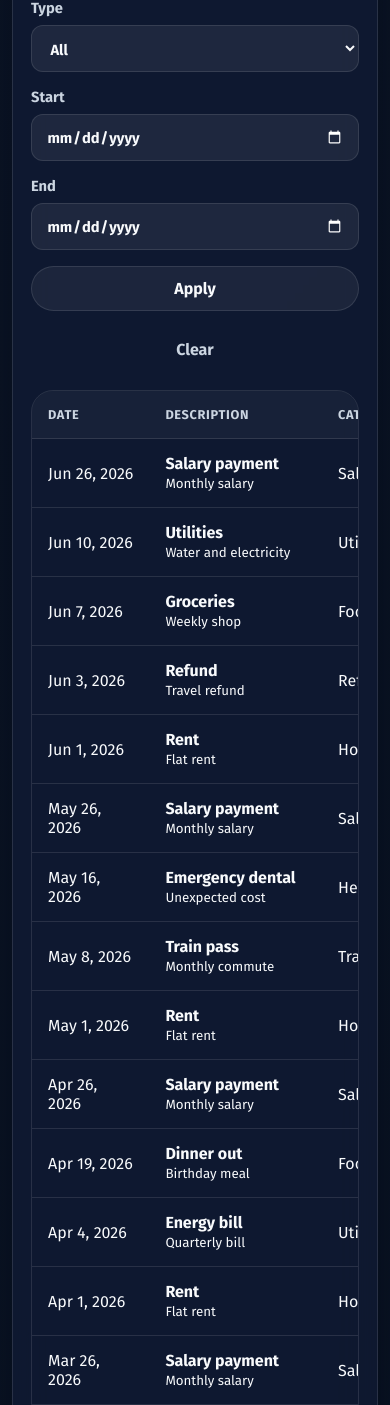
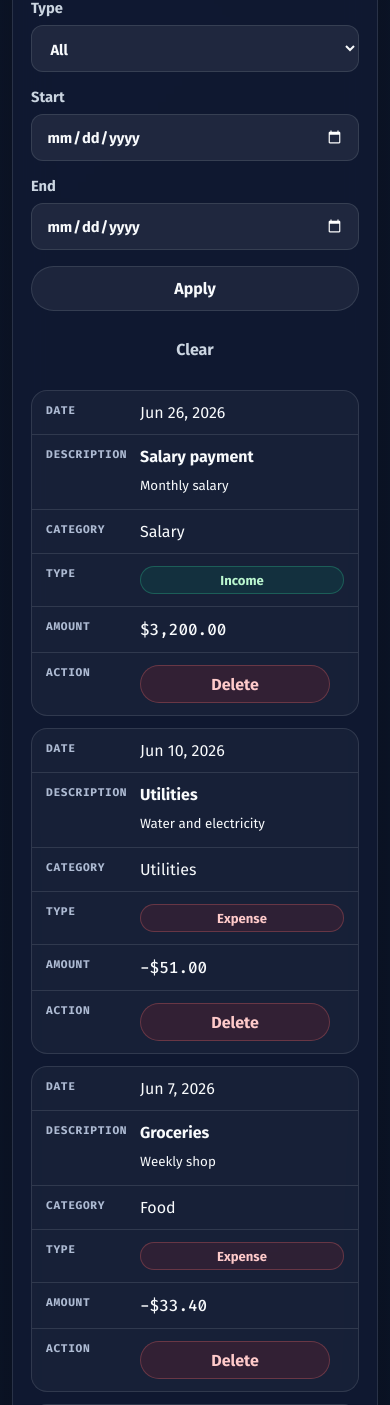
Before and after one commit to furqanfsl/Finance-Tracker, a Flask app: page / in a window 390 px wide. Shown: the part 3908-5313 px from the top of the page. Run offline with Flask 3, Linux system fonts and the light colour scheme; data comes from the database, SQL or seed files in the repository.

Commit message:
Improve local startup and mobile ledger

```diff
--- a/personal_finance_tracker/static/css/styles.css
+++ b/personal_finance_tracker/static/css/styles.css
@@ -825,6 +825,90 @@ tbody tr:last-child td {
     height: 260px !important;
   }
 
+  .table-wrap {
+    overflow: visible;
+    border: 0;
+    border-radius: 0;
+  }
+
+  table {
+    min-width: 0;
+  }
+
+  table,
+  thead,
+  tbody,
+  tr,
+  td {
+    display: block;
+    width: 100%;
+  }
+
+  thead {
+    position: absolute;
+    width: 1px;
+    height: 1px;
+    overflow: hidden;
+    clip: rect(0 0 0 0);
+    white-space: nowrap;
+  }
+
+  tbody {
+    display: grid;
+    gap: 12px;
+  }
+
+  tbody tr {
+    overflow: hidden;
+    border: 1px solid var(--color-border);
+    border-radius: var(--radius-md);
+    background: rgba(255, 255, 255, 0.035);
+  }
+
+  tbody tr:hover {
+    background: rgba(255, 255, 255, 0.055);
+  }
+
+  td {
+    display: grid;
+    grid-template-columns: minmax(82px, 0.34fr) minmax(0, 1fr);
+    gap: 12px;
+    align-items: start;
+    padding: 12px 14px;
+    border-bottom: 1px solid var(--color-border);
+  }
+
+  td::before {
+    content: attr(data-label);
+    color: var(--color-muted);
+    font-family: "Fira Code", "Cascadia Code", monospace;
+    font-size: 0.7rem;
+    font-weight: 700;
+    letter-spacing: 0.06em;
+    text-transform: uppercase;
+  }
+
+  td:last-child {
+    border-bottom: 0;
+  }
+
+  td.empty-cell {
+    display: block;
+  }
+
+  td.empty-cell::before {
+    display: none;
+  }
+
+  .amount-cell {
+    text-align: left;
+  }
+
+  .delete-button {
+    width: 100%;
+    max-width: 190px;
+  }
+
   .toast {
     right: 12px;
     bottom: 12px;
--- a/personal_finance_tracker/static/js/app.js
+++ b/personal_finance_tracker/static/js/app.js
@@ -266,15 +266,15 @@ function renderTransactions(transactions) {
       const signedAmount = transaction.kind === "income" ? transaction.amount : -transaction.amount;
       return `
         <tr>
-          <td>${asDateLabel(transaction.occurred_on)}</td>
-          <td>
+          <td data-label="Date">${asDateLabel(transaction.occurred_on)}</td>
+          <td data-label="Description">
             <strong>${escapeHtml(transaction.description)}</strong>
             ${transaction.notes ? `<br><small>${escapeHtml(transaction.notes)}</small>` : ""}
           </td>
-          <td>${escapeHtml(transaction.category)}</td>
-          <td><span class="kind-pill ${transaction.kind}">${transaction.kind}</span></td>
-          <td class="amount-cell">${money(signedAmount)}</td>
-          <td><button class="delete-button" type="button" data-delete-id="${transaction.id}" aria-label="Delete ${escapeHtml(transaction.description)}">Delete</button></td>
+          <td data-label="Category">${escapeHtml(transaction.category)}</td>
+          <td data-label="Type"><span class="kind-pill ${transaction.kind}">${transaction.kind}</span></td>
+          <td data-label="Amount" class="amount-cell">${money(signedAmount)}</td>
+          <td data-label="Action"><button class="delete-button" type="button" data-delete-id="${transaction.id}" aria-label="Delete ${escapeHtml(transaction.description)}">Delete</button></td>
         </tr>`;
     })
     .join("");
--- a/personal_finance_tracker/templates/base.html
+++ b/personal_finance_tracker/templates/base.html
@@ -5,6 +5,7 @@
     <meta name="viewport" content="width=device-width, initial-scale=1">
     <meta name="description" content="A Flask personal finance tracker with transaction logging and Chart.js dashboards.">
     <title>{% block title %}Personal Finance Tracker{% endblock %}</title>
+    <link rel="icon" href="{{ url_for('static', filename='img/favicon.svg') }}" type="image/svg+xml">
     <link rel="stylesheet" href="{{ url_for('static', filename='css/styles.css') }}">
   </head>
   <body>
```
Also changed, not shown: docs/PUBLISHING.md (+2 -2 lines), README.md, personal_finance_tracker/static/img/favicon.svg (added), 3 other files.
